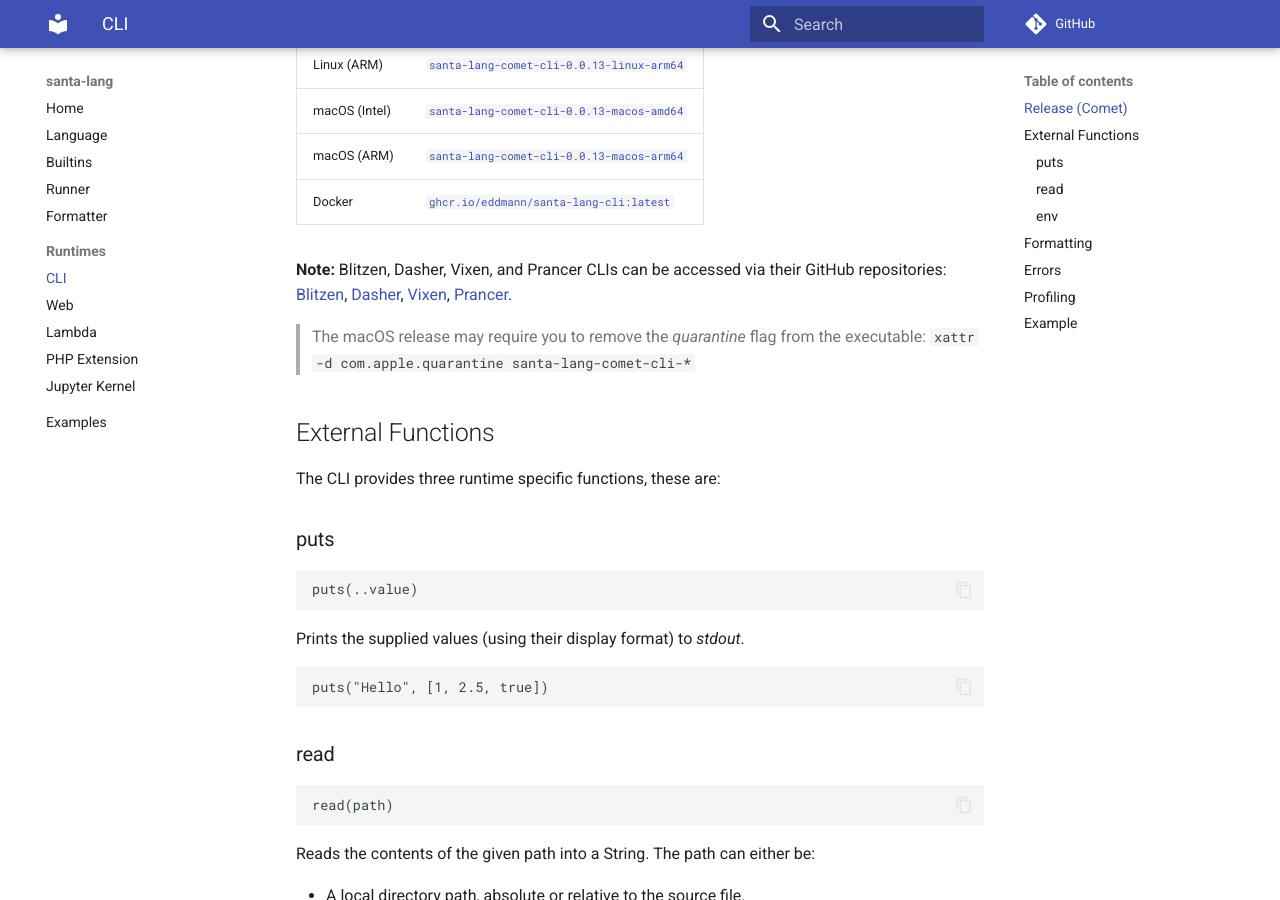
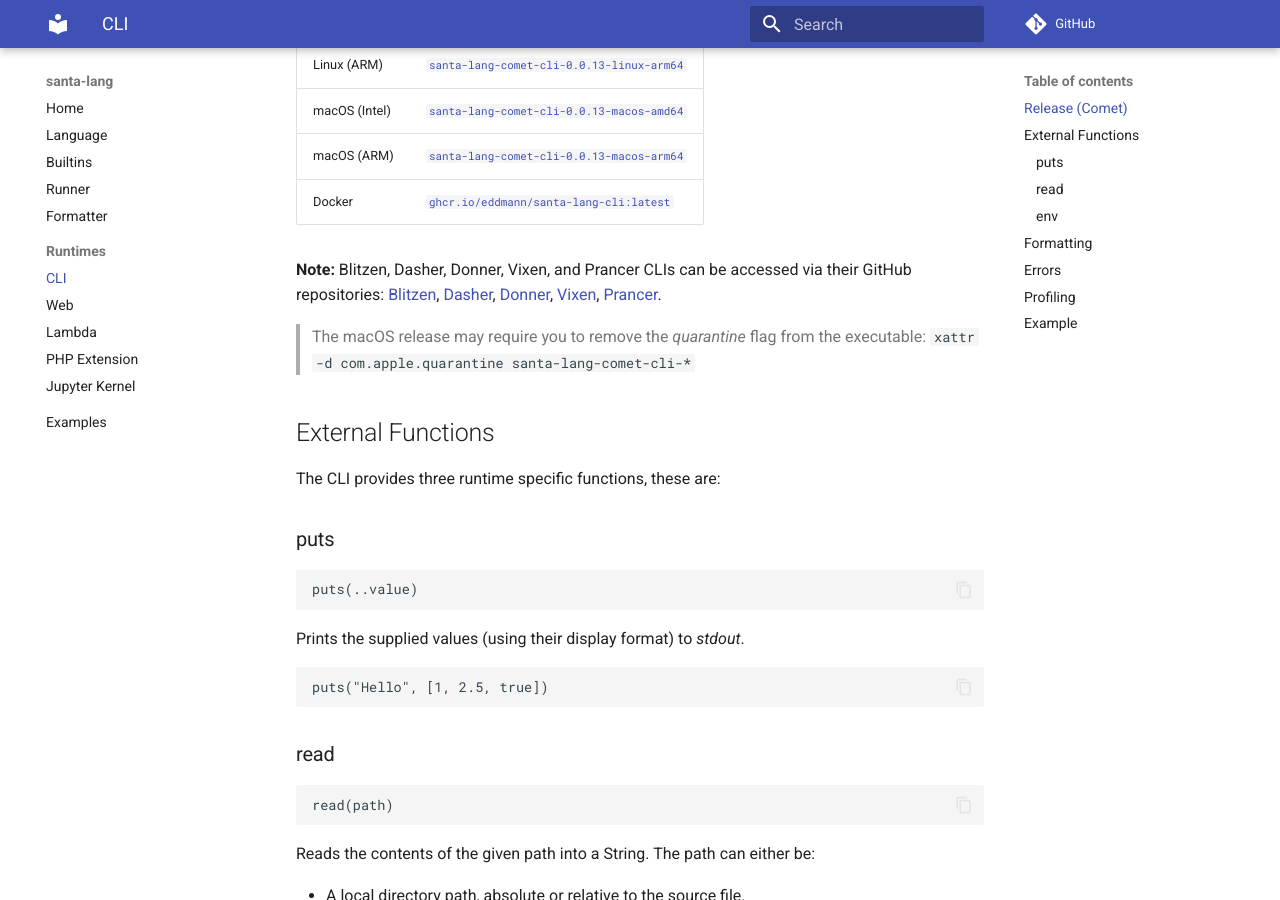
Before and after one commit to eddmann/santa-lang, an MkDocs documentation site: the page built from docs/cli.md, in a window 1280 px wide and 900 px high, scrolled down 582 px. Built offline with MkDocs 1.6.1 and Material for MkDocs 9.7.7, drawn with Linux system fonts in a browser that asks for light colours; comment, search, counter and statistics services are not loaded.

Commit message:
docs: add Donner implementation
Add Donner (Kotlin JVM bytecode compiler) to documentation. Donner
compiles santa-lang directly to JVM bytecode using ASM, targeting
Java 21+ runtimes.

```diff
--- a/docs/cli.md
+++ b/docs/cli.md
@@ -1,6 +1,6 @@
 # CLI
 
-[![Comet](https://img.shields.io/badge/Comet-%23000000.svg?style=for-the-badge&logo=rust&logoColor=white)](https://github.com/eddmann/santa-lang-comet/tree/main/runtime/cli) [![Blitzen](https://img.shields.io/badge/Blitzen-%23000000.svg?style=for-the-badge&logo=rust&logoColor=white)](https://github.com/eddmann/santa-lang-blitzen/tree/main/runtime/cli) [![Dasher](https://img.shields.io/badge/Dasher-%23000000.svg?style=for-the-badge&logo=rust&logoColor=white)](https://github.com/eddmann/santa-lang-dasher/tree/main/cli) [![Vixen](https://img.shields.io/badge/Vixen-%23A8B9CC.svg?style=for-the-badge&logo=c&logoColor=white)](https://github.com/eddmann/santa-lang-vixen/tree/main/cli) [![Prancer](https://img.shields.io/badge/Prancer-%23007ACC.svg?style=for-the-badge&logo=typescript&logoColor=white)](https://github.com/eddmann/santa-lang-prancer/tree/main/src/cli)
+[![Comet](https://img.shields.io/badge/Comet-%23000000.svg?style=for-the-badge&logo=rust&logoColor=white)](https://github.com/eddmann/santa-lang-comet/tree/main/runtime/cli) [![Blitzen](https://img.shields.io/badge/Blitzen-%23000000.svg?style=for-the-badge&logo=rust&logoColor=white)](https://github.com/eddmann/santa-lang-blitzen/tree/main/runtime/cli) [![Dasher](https://img.shields.io/badge/Dasher-%23000000.svg?style=for-the-badge&logo=rust&logoColor=white)](https://github.com/eddmann/santa-lang-dasher/tree/main/cli) [![Donner](https://img.shields.io/badge/Donner-%237F52FF.svg?style=for-the-badge&logo=kotlin&logoColor=white)](https://github.com/eddmann/santa-lang-donner/tree/main/cli) [![Vixen](https://img.shields.io/badge/Vixen-%23A8B9CC.svg?style=for-the-badge&logo=c&logoColor=white)](https://github.com/eddmann/santa-lang-vixen/tree/main/cli) [![Prancer](https://img.shields.io/badge/Prancer-%23007ACC.svg?style=for-the-badge&logo=typescript&logoColor=white)](https://github.com/eddmann/santa-lang-prancer/tree/main/src/cli)
 
 This runtime provides the ability to access the language/runner via a Command Line Interface (CLI).
 It includes the following functionality:
@@ -20,7 +20,7 @@
 | macOS (ARM)   | [`santa-lang-comet-cli-0.0.13-macos-arm64`](https://github.com/eddmann/santa-lang-comet/releases/download/0.0.13/santa-lang-comet-cli-0.0.13-macos-arm64) |
 | Docker        | [`ghcr.io/eddmann/santa-lang-cli:latest`](https://github.com/eddmann/santa-lang-comet/pkgs/container/santa-lang-cli)                                      |
 
-**Note:** Blitzen, Dasher, Vixen, and Prancer CLIs can be accessed via their GitHub repositories: [Blitzen](https://github.com/eddmann/santa-lang-blitzen/releases), [Dasher](https://github.com/eddmann/santa-lang-dasher/releases), [Vixen](https://github.com/eddmann/santa-lang-vixen/releases), [Prancer](https://github.com/eddmann/santa-lang-prancer/releases).
+**Note:** Blitzen, Dasher, Donner, Vixen, and Prancer CLIs can be accessed via their GitHub repositories: [Blitzen](https://github.com/eddmann/santa-lang-blitzen/releases), [Dasher](https://github.com/eddmann/santa-lang-dasher/releases), [Donner](https://github.com/eddmann/santa-lang-donner/releases), [Vixen](https://github.com/eddmann/santa-lang-vixen/releases), [Prancer](https://github.com/eddmann/santa-lang-prancer/releases).
 
 > The macOS release may require you to remove the _quarantine_ flag from the executable: `xattr -d com.apple.quarantine santa-lang-comet-cli-*`
 
```
Also changed, not shown: .claude/commands/prepare-releases.md (+2 -0 lines), .claude/commands/publish-releases.md (+2 -0 lines), AGENTS.md (+1 -0 lines), README.md (+1 -0 lines), docs/index.md (+12 -2 lines).
